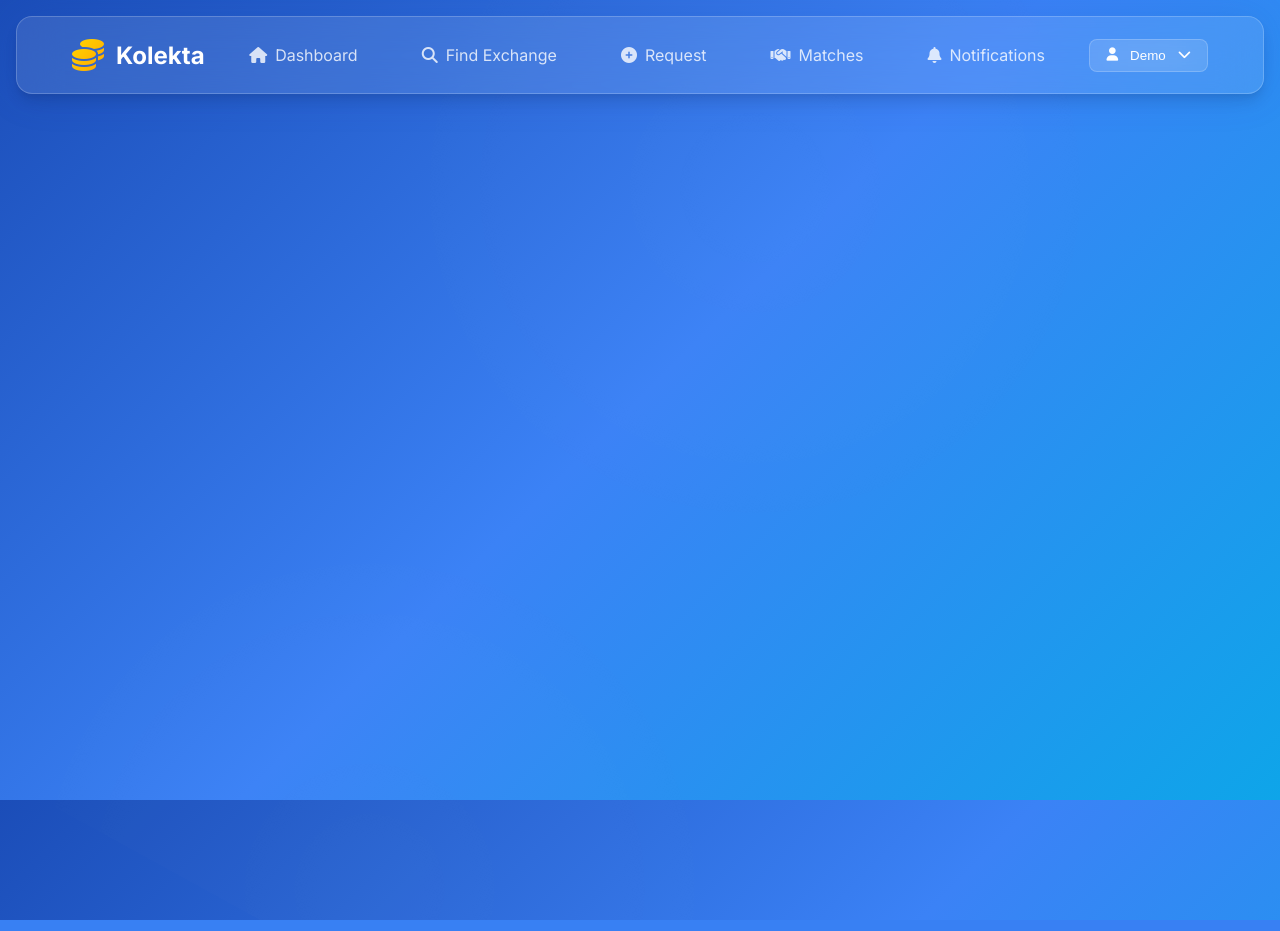
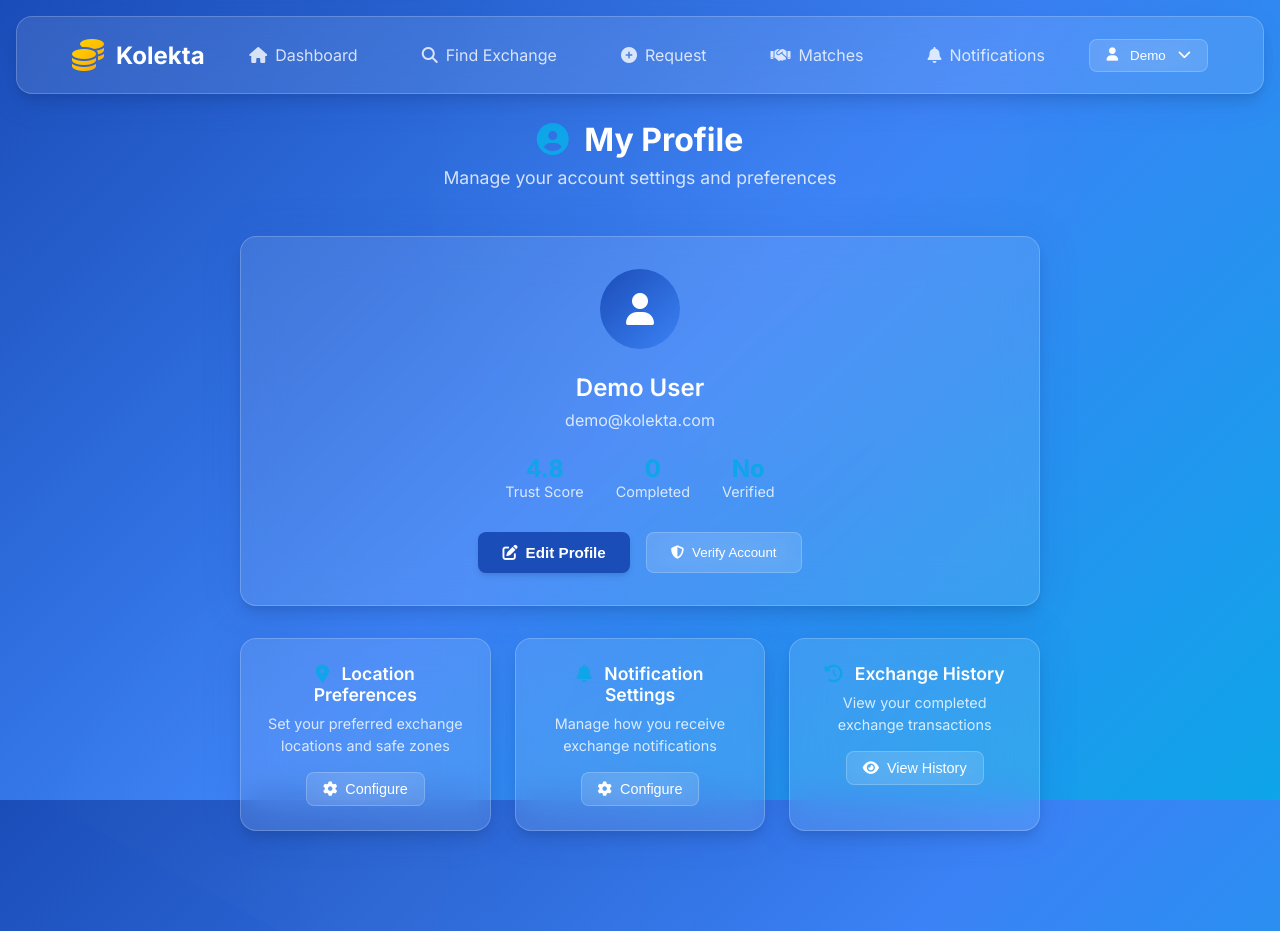
Before and after one commit to ifjames/Kolekta, a Flask app: page /profile in a window 1280 px wide. Run offline with Flask 3, Linux system fonts and the light colour scheme; the visitor is signed in with stand-in values (Sample User, id 1); parts of the project's set-up code (start-up, migrations or seed data) failed here and were passed over.

Commit message:
Improve button appearance and display appropriate pages for users
Fixes button styles in style.css and renders specific templates for matches, notifications, profile, and requests, while adding API endpoints.

Replit-Commit-Author: Agent
Replit-Commit-Session-Id: 69916ef7-4c3d-49b7-9601-ad86cb2af7fb

```diff
--- a/simple_routes.py
+++ b/simple_routes.py
@@ -187,7 +187,7 @@ def matches():
     if not current_user:
         return redirect(url_for('demo_login'))
 
-    return render_template('base.html')  # Placeholder
+    return render_template('matches.html')
 
 @app.route('/notifications')
 def notifications():
@@ -195,7 +195,7 @@ def notifications():
     if not current_user:
         return redirect(url_for('demo_login'))
 
-    return render_template('base.html')  # Placeholder
+    return render_template('notifications.html')
 
 @app.route('/profile')
 def profile():
@@ -203,7 +203,7 @@ def profile():
     if not current_user:
         return redirect(url_for('demo_login'))
 
-    return render_template('base.html')  # Placeholder
+    return render_template('profile.html')
 
 @app.route('/my-requests')
 def my_requests():
@@ -211,7 +211,30 @@ def my_requests():
     if not current_user:
         return redirect(url_for('demo_login'))
 
-    return render_template('base.html')  # Placeholder
+    return render_template('my_requests.html')
+
+# API endpoints for real-time features
+@app.route('/api/check-new-matches')
+def api_check_new_matches():
+    if not is_authenticated():
+        return jsonify({'error': 'Not authenticated'}), 401
+
+    return jsonify({
+        'has_new_matches': False,
+        'count': 0,
+        'matches': []
+    })
+
+@app.route('/api/check-notifications')
+def api_check_notifications():
+    if not is_authenticated():
+        return jsonify({'error': 'Not authenticated'}), 401
+
+    return jsonify({
+        'has_new_notifications': False,
+        'count': 0,
+        'notifications': []
+    })
 
 # Add context processor to make current_user available in all templates
 @app.context_processor
--- a/static/css/style.css
+++ b/static/css/style.css
@@ -128,17 +128,28 @@ body {
 
 /* Primary button */
 .btn-primary {
-  background: linear-gradient(135deg, var(--primary-blue), var(--light-blue));
+  background: var(--primary-blue);
   border: none;
   color: white;
   font-weight: 600;
+  padding: 0.75rem 1.5rem;
+  border-radius: var(--border-radius-small);
+  cursor: pointer;
+  transition: var(--transition);
+  display: inline-flex;
+  align-items: center;
+  gap: 0.5rem;
+  text-decoration: none;
   box-shadow: var(--shadow-md);
+  font-size: 0.95rem;
 }
 
 .btn-primary:hover {
-  background: linear-gradient(135deg, var(--light-blue), var(--accent-blue));
+  background: var(--light-blue);
   transform: translateY(-2px);
   box-shadow: var(--shadow-xl);
+  color: white;
+  text-decoration: none;
 }
 
 /* Navigation */
--- a/templates/find_exchanges.html
+++ b/templates/find_exchanges.html
@@ -882,8 +882,8 @@ const markerCSS = `
 }
 `;
 
-const style = document.createElement('style');
-style.textContent = markerCSS;
-document.head.appendChild(style);
+const mapStyleElement = document.createElement('style');
+mapStyleElement.textContent = markerCSS;
+document.head.appendChild(mapStyleElement);
 </script>
 {% endblock %}
--- /dev/null
+++ b/templates/profile.html
@@ -0,0 +1,231 @@
+{% extends "base.html" %}
+
+{% block title %}Profile - Kolekta{% endblock %}
+
+{% block content %}
+<div class="container">
+    <div class="page-header">
+        <h1><i class="fas fa-user-circle"></i> My Profile</h1>
+        <p>Manage your account settings and preferences</p>
+    </div>
+
+    <!-- Profile Content -->
+    <div class="profile-container">
+        <div class="profile-card glass-effect">
+            <div class="profile-avatar">
+                <div class="avatar-placeholder">
+                    <i class="fas fa-user"></i>
+                </div>
+            </div>
+
+            <div class="profile-info">
+                <h2>{{ current_user.first_name or 'Demo' }} {{ current_user.last_name or 'User' }}</h2>
+                <p class="profile-email">{{ current_user.email or 'demo@kolekta.app' }}</p>
+
+                <div class="profile-stats">
+                    <div class="stat-item">
+                        <div class="stat-value">{{ current_user.trust_score or '5.0' }}</div>
+                        <div class="stat-label">Trust Score</div>
+                    </div>
+                    <div class="stat-item">
+                        <div class="stat-value">0</div>
+                        <div class="stat-label">Completed</div>
+                    </div>
+                    <div class="stat-item">
+                        <div class="stat-value">{{ 'Yes' if current_user.is_verified else 'No' }}</div>
+                        <div class="stat-label">Verified</div>
+                    </div>
+                </div>
+            </div>
+
+            <div class="profile-actions">
+                <button class="btn-primary">
+                    <i class="fas fa-edit"></i>
+                    Edit Profile
+                </button>
+                <button class="glass-btn">
+                    <i class="fas fa-shield-alt"></i>
+                    Verify Account
+                </button>
+            </div>
+        </div>
+
+        <!-- Additional Profile Sections -->
+        <div class="profile-sections">
+            <div class="section-card glass-effect">
+                <h3><i class="fas fa-map-marker-alt"></i> Location Preferences</h3>
+                <p>Set your preferred exchange locations and safe zones</p>
+                <button class="glass-btn small">
+                    <i class="fas fa-cog"></i>
+                    Configure
+                </button>
+            </div>
+
+            <div class="section-card glass-effect">
+                <h3><i class="fas fa-bell"></i> Notification Settings</h3>
+                <p>Manage how you receive exchange notifications</p>
+                <button class="glass-btn small">
+                    <i class="fas fa-cog"></i>
+                    Configure
+                </button>
+            </div>
+
+            <div class="section-card glass-effect">
+                <h3><i class="fas fa-history"></i> Exchange History</h3>
+                <p>View your completed exchange transactions</p>
+                <button class="glass-btn small">
+                    <i class="fas fa-eye"></i>
+                    View History
+                </button>
+            </div>
+        </div>
+    </div>
+</div>
+
+<style>
+.page-header {
+    text-align: center;
+    margin-bottom: 3rem;
+}
+
+.page-header h1 {
+    font-size: 2rem;
+    font-weight: 700;
+    color: var(--text-primary);
+    margin-bottom: 0.5rem;
+}
+
+.page-header h1 i {
+    color: var(--accent-blue);
+    margin-right: 0.5rem;
+}
+
+.page-header p {
+    color: var(--text-secondary);
+    font-size: 1.1rem;
+}
+
+.profile-container {
+    max-width: 800px;
+    margin: 0 auto;
+}
+
+.profile-card {
+    padding: 2rem;
+    margin-bottom: 2rem;
+    text-align: center;
+}
+
+.profile-avatar {
+    margin-bottom: 1.5rem;
+}
+
+.avatar-placeholder {
+    width: 80px;
+    height: 80px;
+    border-radius: 50%;
+    background: linear-gradient(135deg, var(--primary-blue), var(--light-blue));
+    display: flex;
+    align-items: center;
+    justify-content: center;
+    margin: 0 auto;
+    color: white;
+    font-size: 2rem;
+}
+
+.profile-info h2 {
+    font-size: 1.5rem;
+    font-weight: 600;
+    color: var(--text-primary);
+    margin-bottom: 0.5rem;
+}
+
+.profile-email {
+    color: var(--text-secondary);
+    margin-bottom: 1.5rem;
+}
+
+.profile-stats {
+    display: flex;
+    justify-content: center;
+    gap: 2rem;
+    margin-bottom: 2rem;
+}
+
+.stat-item {
+    text-align: center;
+}
+
+.stat-value {
+    font-size: 1.5rem;
+    font-weight: 700;
+    color: var(--accent-blue);
+}
+
+.stat-label {
+    color: var(--text-secondary);
+    font-size: 0.9rem;
+}
+
+.profile-actions {
+    display: flex;
+    justify-content: center;
+    gap: 1rem;
+    flex-wrap: wrap;
+}
+
+.profile-sections {
+    display: grid;
+    grid-template-columns: repeat(auto-fit, minmax(250px, 1fr));
+    gap: 1.5rem;
+}
+
+.section-card {
+    padding: 1.5rem;
+    text-align: center;
+}
+
+.section-card h3 {
+    font-size: 1.1rem;
+    font-weight: 600;
+    color: var(--text-primary);
+    margin-bottom: 0.5rem;
+}
+
+.section-card h3 i {
+    color: var(--accent-blue);
+    margin-right: 0.5rem;
+}
+
+.section-card p {
+    color: var(--text-secondary);
+    font-size: 0.9rem;
+    margin-bottom: 1rem;
+    line-height: 1.5;
+}
+
+.glass-btn.small {
+    padding: 0.5rem 1rem;
+    font-size: 0.9rem;
+}
+
+@media (max-width: 768px) {
+    .profile-stats {
+        gap: 1rem;
+    }
+
+    .profile-actions {
+        flex-direction: column;
+        align-items: center;
+    }
+
+    .profile-sections {
+        grid-template-columns: 1fr;
+    }
+
+    .profile-card {
+        padding: 1.5rem;
+    }
+}
+</style>
+{% endblock %}
```
Also changed, not shown: templates/matches.html (added, +109 -0 lines), templates/my_requests.html (added, +109 -0 lines), templates/notifications.html (added, +109 -0 lines), attached_assets/image_1751007105678.png (added), attached_assets/image_1751007119910.png (added).
